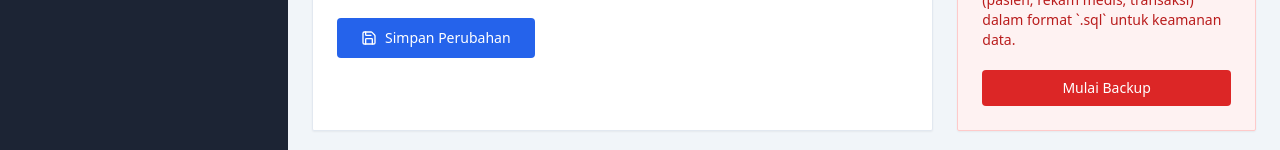
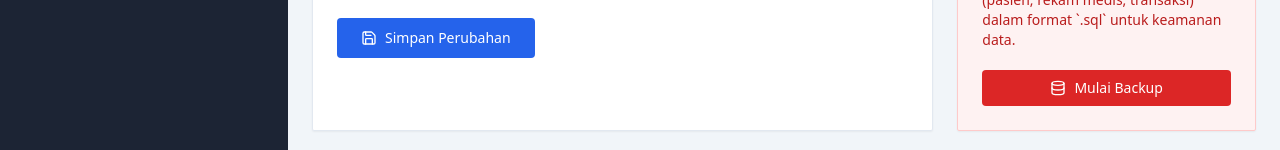
Before and after one commit to kkirayu/student-fe, a React (Vite) app: page /admin/settings in a window 1280 px wide. Shown: the part 647-797 px from the top of the page. Built offline with nearby package versions, Linux system fonts and the light colour scheme; no server answers; sample sign-in values are in the browser's storage.

Commit message:
feat: implement admin clinic settings page and database backup service

```diff
--- a/src/pages/admin/ClinicSettings.jsx
+++ b/src/pages/admin/ClinicSettings.jsx
@@ -1,6 +1,6 @@
 import React, { useState, useEffect } from 'react';
 import { Save, Database, Image as ImageIcon, Building, Phone, MapPin, Clock, Loader2 } from 'lucide-react';
-import { getClinicSettings, updateClinicSettings } from '../../services/adminService';
+import { getClinicSettings, updateClinicSettings, downloadDatabaseBackup } from '../../services/adminService';
 import { showSuccess, showError } from '../../utils/alertUtils';
 
 const ClinicSettings = () => {
@@ -15,6 +15,7 @@ const ClinicSettings = () => {
   const [logoPreview, setLogoPreview] = useState(null);
   const [isLoading, setIsLoading] = useState(true);
   const [isSaving, setIsSaving] = useState(false);
+  const [isBackingUp, setIsBackingUp] = useState(false);
 
   useEffect(() => {
     const fetchSettings = async () => {
@@ -96,6 +97,26 @@ const ClinicSettings = () => {
       setIsSaving(false);
     }
   };
+  const handleBackup = async () => {
+    try {
+      setIsBackingUp(true);
+      const blob = await downloadDatabaseBackup();
+      const url = window.URL.createObjectURL(new Blob([blob]));
+      const link = document.createElement('a');
+      link.href = url;
+      link.setAttribute('download', `backup_zeta_connect_${new Date().getTime()}.sql`);
+      document.body.appendChild(link);
+      link.click();
+      link.parentNode.removeChild(link);
+      showSuccess('Backup database berhasil diunduh');
+    } catch (error) {
+      console.error('Failed to backup database:', error);
+      showError('Gagal mengunduh backup database');
+    } finally {
+      setIsBackingUp(false);
+    }
+  };
+
   return (
     <div className="space-y-6">
       {/* Header */}
@@ -252,8 +273,13 @@ const ClinicSettings = () => {
             <p className="text-sm text-red-700 mb-5">
               Unduh salinan seluruh data klinik (pasien, rekam medis, transaksi) dalam format `.sql` untuk keamanan data.
             </p>
-            <button className="w-full flex items-center justify-center gap-2 rounded bg-red-600 px-4 py-2 text-sm font-medium text-white hover:bg-red-700 transition-all">
-              Mulai Backup
+            <button
+              onClick={handleBackup}
+              disabled={isBackingUp}
+              className="w-full flex items-center justify-center gap-2 rounded bg-red-600 px-4 py-2 text-sm font-medium text-white hover:bg-red-700 transition-all disabled:opacity-70"
+            >
+              {isBackingUp ? <Loader2 className="h-4 w-4 animate-spin" /> : <Database className="h-4 w-4" />}
+              {isBackingUp ? 'Memproses Backup...' : 'Mulai Backup'}
             </button>
           </div>
 
--- a/src/services/adminService.js
+++ b/src/services/adminService.js
@@ -78,3 +78,8 @@ export const updateClinicSettings = async (formData) => {
   });
   return response.data;
 };
+
+export const downloadDatabaseBackup = async () => {
+  const response = await api.get('/backup-database', { responseType: 'blob' });
+  return response.data;
+};
```
